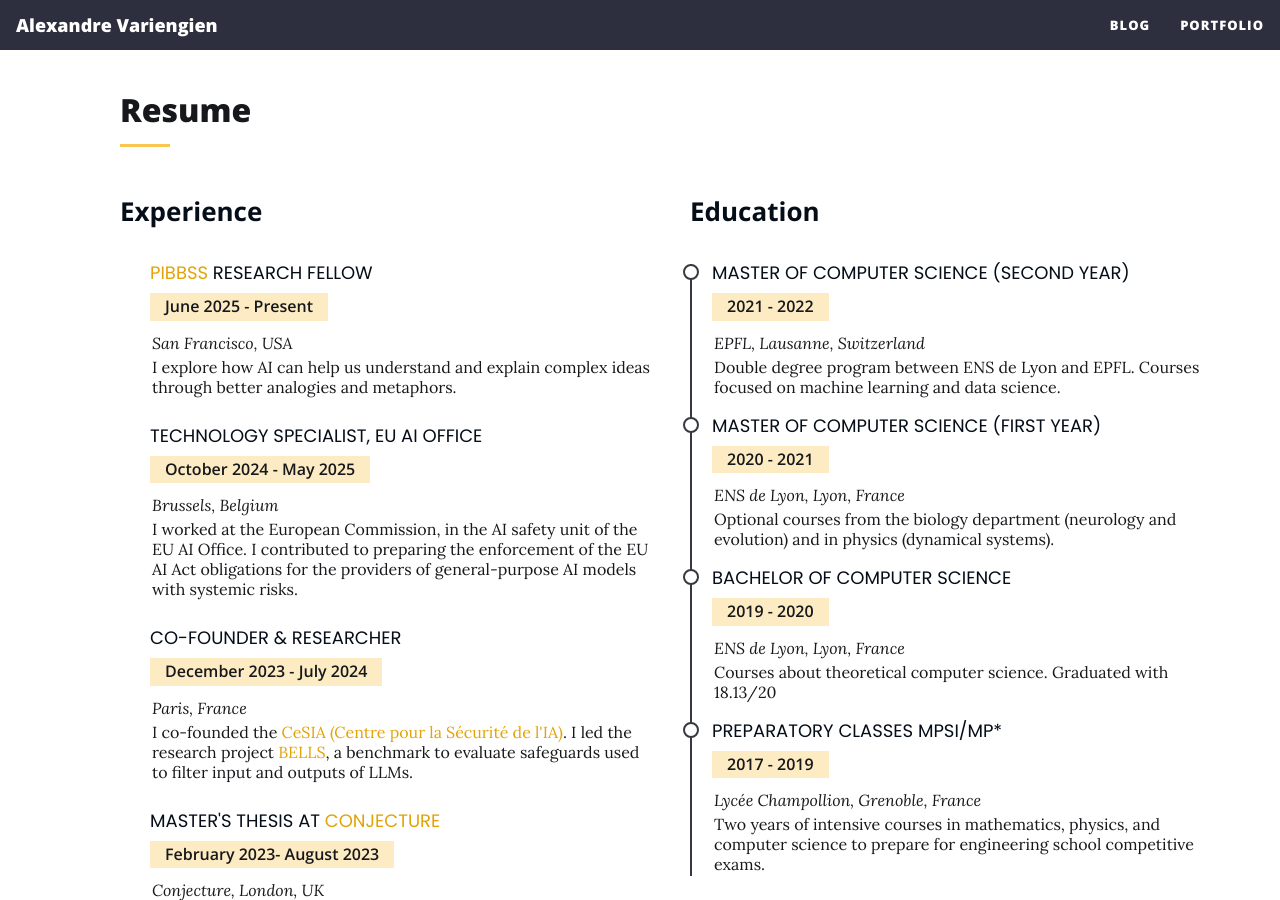
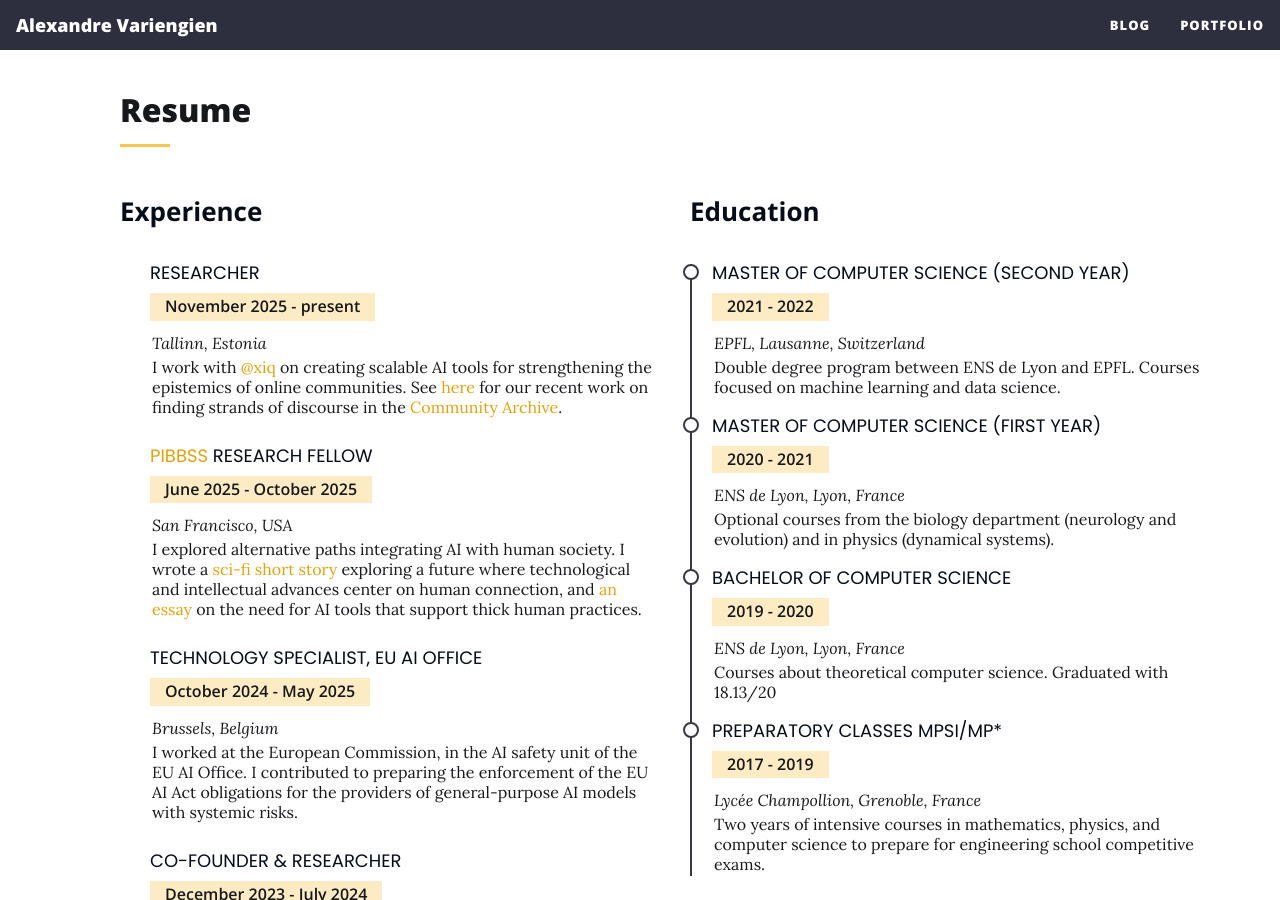
Before and after one commit to aVariengien/avariengien.github.io, a Jekyll site: the page built from index.html, in a window 1280 px wide and 900 px high, scrolled down 439 px. Built offline with Jekyll 4.4.1, drawn with Linux system fonts in a browser that asks for light colours; the list of posts is cut into pages by our own code.

Commit message:
up to date info

```diff
--- a/index.html
+++ b/index.html
@@ -46,11 +46,19 @@ subtitle:
           <div class="col-lg-6">
             <h3 class="resume-title">Experience</h3>
 
+
+            <div class="project-item">
+              <h4>Researcher</h4>
+              <h5>November 2025 - present</h5>
+              <p><em>Tallinn, Estonia</em></p>
+              <p>I work with <a href="https://x.com/exgenesis">@xiq</a> on creating scalable AI tools for strengthening the epistemics of online communities. See <a href="https://substack.com/home/post/p-182275908">here</a> for our recent work on finding strands of discourse in the <a href="https://www.community-archive.org/">Community Archive</a>.</p>
+            </div>
+
             <div class="project-item">
               <h4><a href="http://pibbss.ai/">PIBBSS</a> Research Fellow</h4>
-              <h5>June 2025 - Present</h5>
+              <h5>June 2025 - October 2025</h5>
               <p><em>San Francisco, USA</em></p>
-              <p>I explore how AI can help us understand and explain complex ideas through better analogies and metaphors.</p>
+              <p>I explored alternative paths integrating AI with human society. I wrote a <a href="https://alexandrevariengien.com/the-connection">sci-fi short story</a> exploring a future where technological and intellectual advances center on human connection, and <a href="https://alexandrevariengien.com/thick-practice-ai-tools">an essay</a> on the need for AI tools that support thick human practices.</p>
             </div>
 
             <div class="project-item">
```
